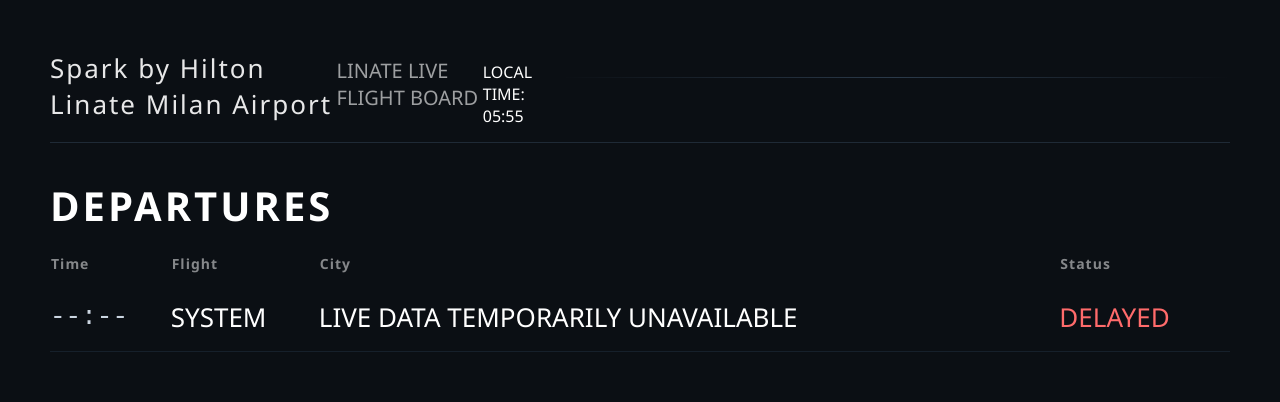
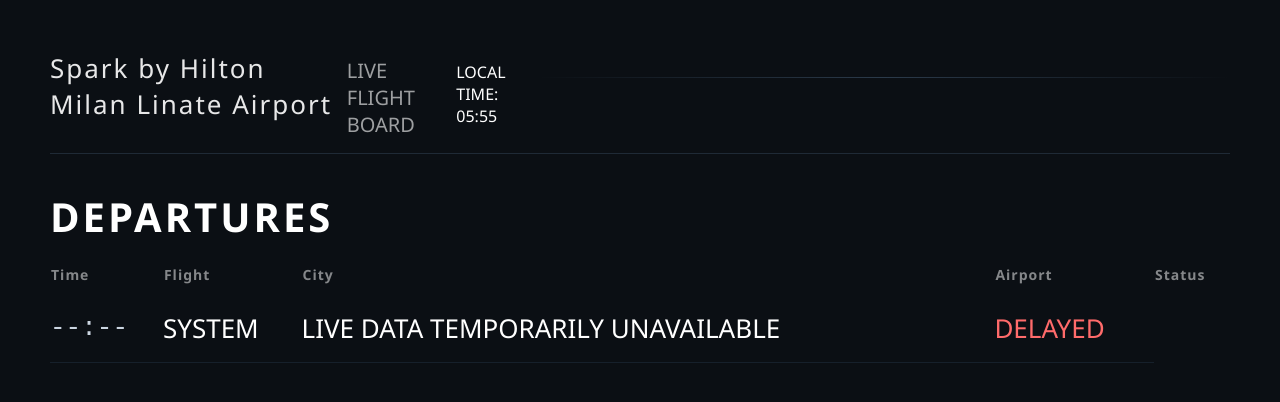
Before and after one commit to gbcreep/linate-live-board, a plain HTML site: page index.html in a window 1280 px wide. Drawn offline with Linux system fonts and the light colour scheme; no server answers.

Commit message:
Update index.html

```diff
--- a/index.html
+++ b/index.html
@@ -11,8 +11,8 @@
 <div class="container">
 
 <header>
-<div class="hotel">Spark by Hilton Linate Milan Airport</div>
-<div class="title">LINATE LIVE FLIGHT BOARD</div>
+<div class="hotel">Spark by Hilton Milan Linate Airport</div>
+<div class="title">LIVE FLIGHT BOARD</div>
 <div id="liveClock"></div>
 </header>
 
@@ -25,6 +25,7 @@
 <th>Time</th>
 <th>Flight</th>
 <th>City</th>
+<th>Airport</th>
 <th>Status</th>
 </tr>
 </thead>
```
